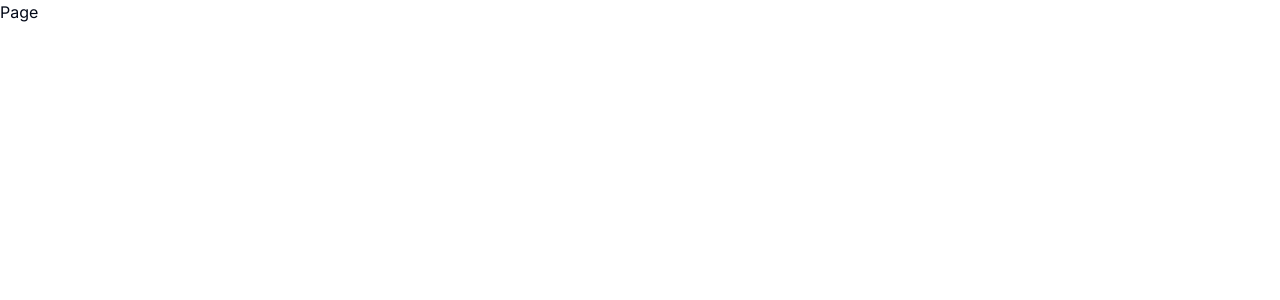
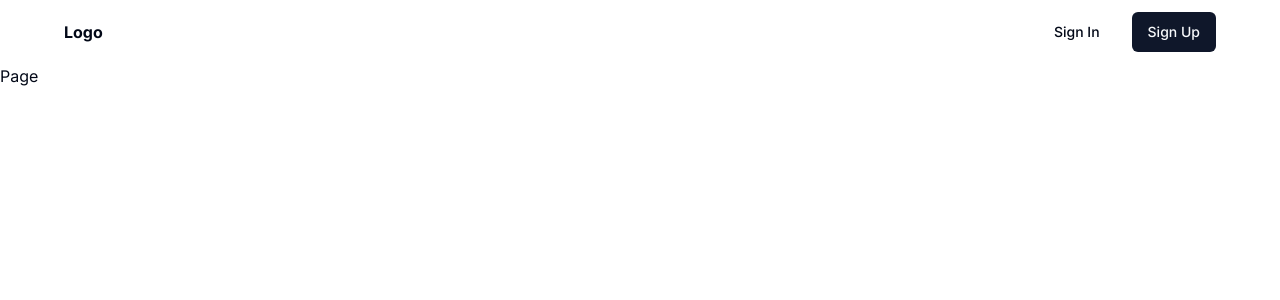
Before and after one commit to jp-quintana/to-do-app, a Next.js app: page / in a window 1280 px wide. Shown: the top 300 px of the page. Built offline with nearby package versions, Linux system fonts and the light colour scheme.

Commit message:
add landing nav

```diff
--- /dev/null
+++ b/src/app/(landing)/_components/index.ts
@@ -0,0 +1 @@
+export * from './nav';
--- /dev/null
+++ b/src/app/(landing)/_components/nav.tsx
@@ -0,0 +1,33 @@
+import MaxWidthContainer from '@/components/max-width-container';
+import { buttonVariants } from '@/components/ui/button';
+import Link from 'next/link';
+import React from 'react';
+
+export const Nav = () => {
+  return (
+    <div className="flex ">
+      <MaxWidthContainer className="mx-auto">
+        <nav className="flex justify-between items-center py-3">
+          <Link href="/" className="font-bold">
+            Logo
+          </Link>
+          <ul className="flex gap-4">
+            <li>
+              <Link
+                href="/sign-in"
+                className={buttonVariants({ variant: 'ghost' })}
+              >
+                Sign In
+              </Link>
+            </li>
+            <li>
+              <Link href="/sign-up" className={buttonVariants()}>
+                Sign Up
+              </Link>
+            </li>
+          </ul>
+        </nav>
+      </MaxWidthContainer>
+    </div>
+  );
+};
--- a/src/app/(landing)/layout.tsx
+++ b/src/app/(landing)/layout.tsx
@@ -1,9 +1,18 @@
+import { Nav } from './_components';
+
 interface LandingLayoutProps {
   children: React.ReactNode;
 }
 
 const LandingLayout = ({ children }: LandingLayoutProps) => {
-  return <div>{children}</div>;
+  return (
+    <div>
+      <header>
+        <Nav />
+      </header>
+      <main>{children}</main>
+    </div>
+  );
 };
 
 export default LandingLayout;
--- a/src/components/max-width-container.tsx
+++ b/src/components/max-width-container.tsx
@@ -6,9 +6,7 @@ interface MaxWidthContainerProps {
 }
 
 const MaxWidthContainer = ({ children, className }: MaxWidthContainerProps) => {
-  return (
-    <div className={cn('width-[90%] max-w-7xl', className)}>{children}</div>
-  );
+  return <div className={cn('w-[90%] max-w-7xl', className)}>{children}</div>;
 };
 
 export default MaxWidthContainer;
```
Also changed, not shown: src/app/(landing)/_components/auth-form/components/index.ts (renamed from src/app/(landing)/_components/auth-form/components/index.tsx), src/app/(landing)/_components/auth-form/index.ts (renamed from src/app/(landing)/_components/auth-form/index.tsx), src/app/(landing)/_components/auth-form/schemas/index.ts (renamed from src/app/(landing)/_components/auth-form/schemas/index.tsx).
